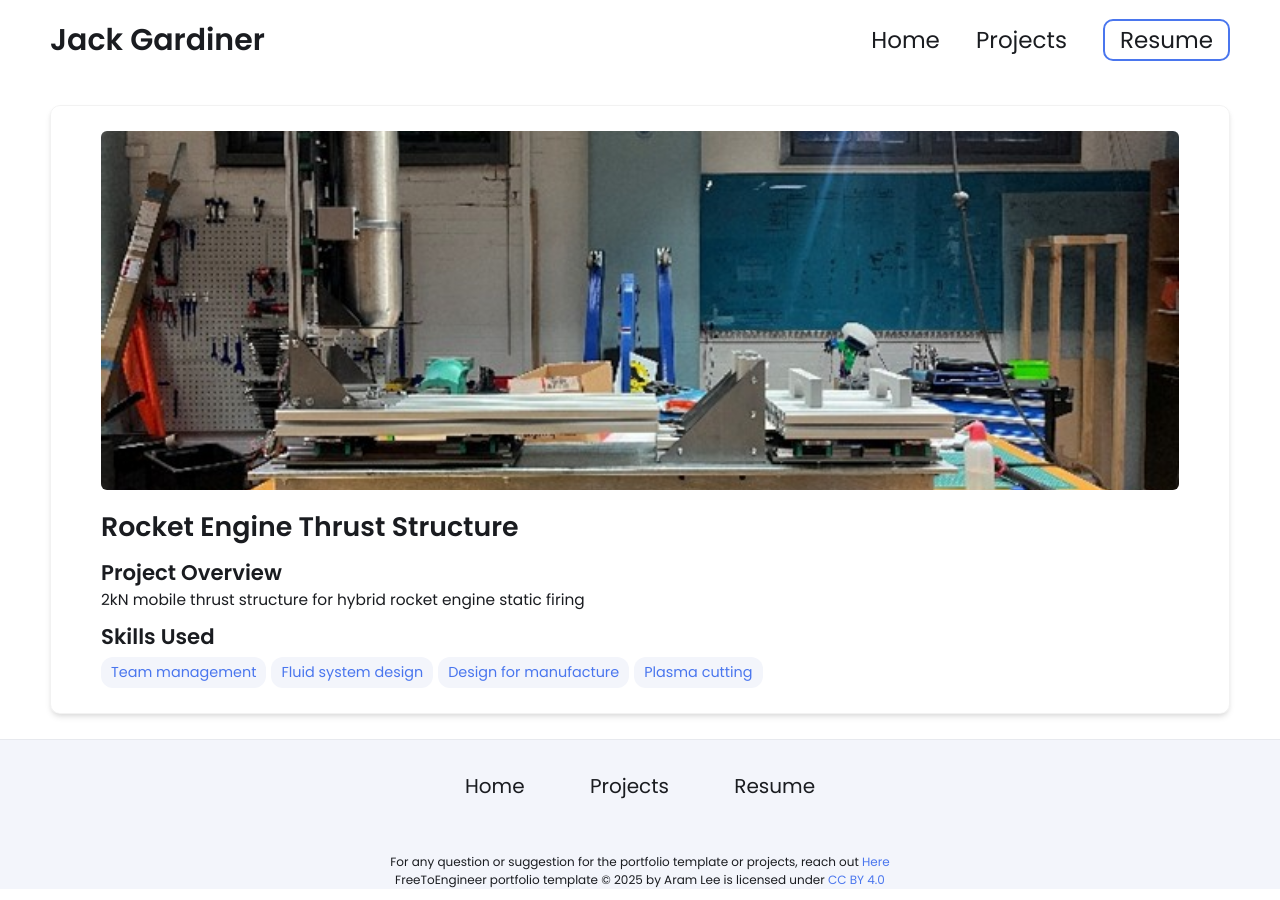
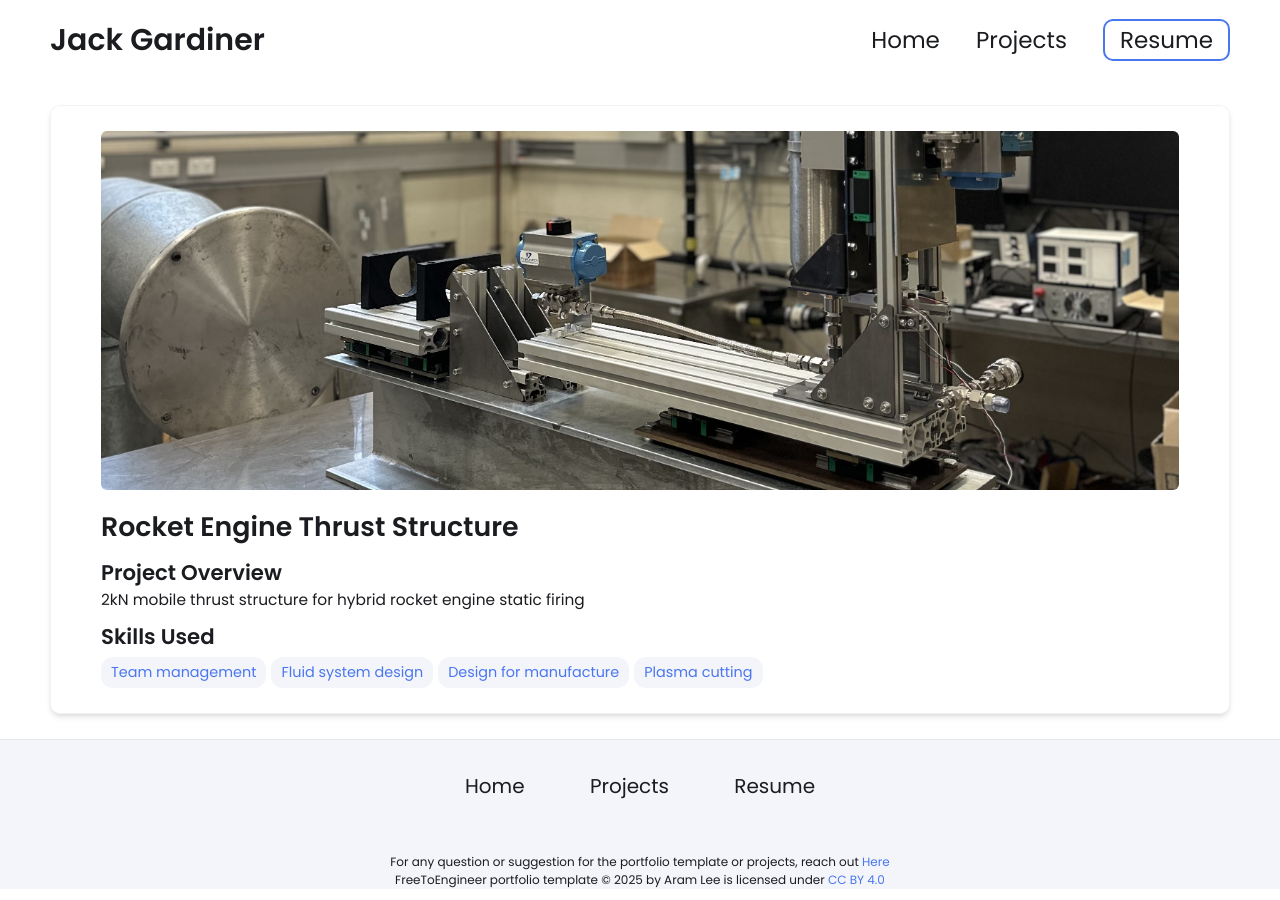
Before and after one commit to JackGardiner/JackGardiner.github.io, a Jekyll site: the page built from _projects/thrust-structure/index.md, in a window 1280 px wide. Built offline with Jekyll 4.4.1, drawn with Linux system fonts in a browser that asks for light colours.

Commit message:
project updates

```diff
--- a/_projects/thrust-structure/index.md
+++ b/_projects/thrust-structure/index.md
@@ -7,5 +7,5 @@ skills:
 - Fluid system design
 - Design for manufacture
 - Plasma cutting
-main-image: /thrust-structure.jpg
+main-image: /thrust-structure-2-banner.jpeg
 ---
```
Also changed, not shown: _projects/thrust-structure/thrust-structure-2-banner.jpeg (added), _projects/thrust-structure/thrust-structure-3 - Copy.JPG (added), 2 other files.
